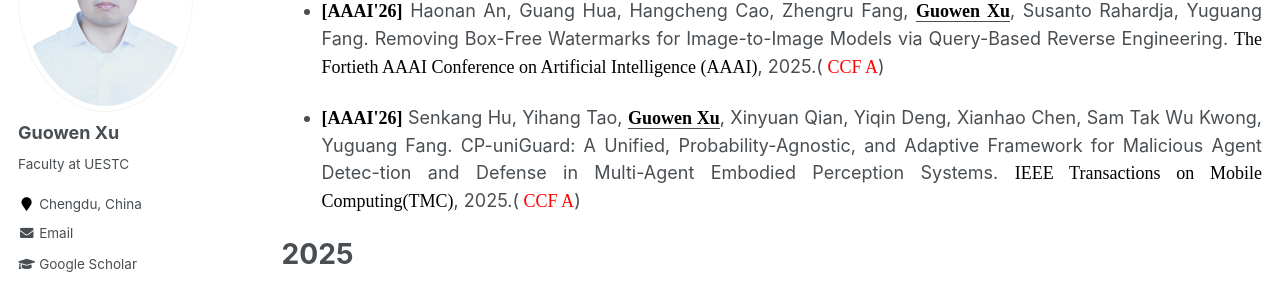
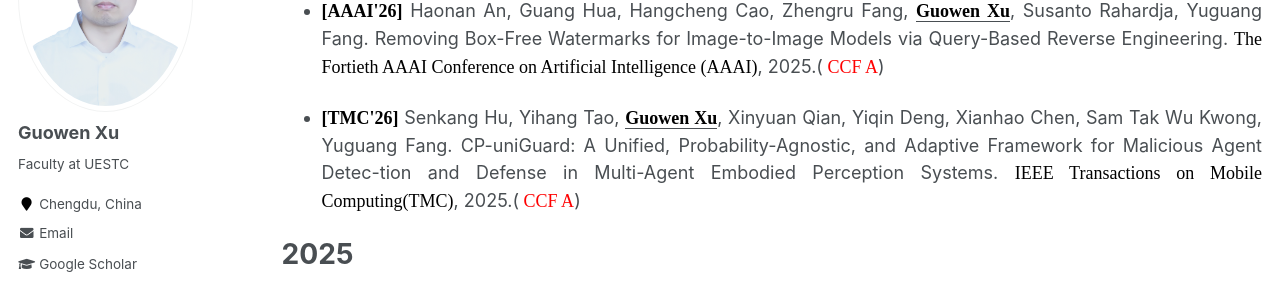
Before and after one commit to Guowen-xu/guowen-xu.github.io, a Jekyll site: the page built from _pages/publications.md, in a window 1280 px wide and 900 px high, scrolled down 595 px. Shown: the part 152-439 px from the top of the window. Built offline with Jekyll 4.4.1, drawn with Linux system fonts in a browser that asks for light colours; some web fonts are replaced.

Commit message:
Update publications.md

```diff
--- a/_pages/publications.md
+++ b/_pages/publications.md
@@ -20,7 +20,7 @@ You can find my articles on my [Google Scholar](https://scholar.google.com.hk/ci
 * <p align="justify"> <b><font face="Times New Roman" color=black size=4> [USENIX Security'26]</font></b> Jiayimei Wang, Tao Ni, <u><b><font face="Times New Roman" color=black size=4> Guowen Xu</font></b></u>, Qingchuan Zhao, Cong Wang. Adversarial Patch EXterminator: Zero-Shot and Patch-Agnostic Defense Framework Against Adver-sarial Patch Attacks. <font face="Times New Roman" color=black size=4> The 35th USENIX Security Symposium (USENIX Security)</font>, 2025.(<font face="Times New Roman" color=red size=4> CCF A</font>)
 
 * <p align="justify"> <b><font face="Times New Roman" color=black size=4> [AAAI'26]</font></b> Haonan An, Guang Hua, Hangcheng Cao, Zhengru Fang, <u><b><font face="Times New Roman" color=black size=4> Guowen Xu</font></b></u>, Susanto Rahardja, Yuguang Fang. Removing Box-Free Watermarks for Image-to-Image Models via Query-Based Reverse Engineering. <font face="Times New Roman" color=black size=4> The Fortieth AAAI Conference on Artificial Intelligence (AAAI)</font>, 2025.(<font face="Times New Roman" color=red size=4> CCF A</font>)
-* <p align="justify"> <b><font face="Times New Roman" color=black size=4> [AAAI'26]</font></b> Senkang Hu, Yihang Tao, <u><b><font face="Times New Roman" color=black size=4> Guowen Xu</font></b></u>, Xinyuan Qian, Yiqin Deng, Xianhao Chen, Sam Tak Wu Kwong, Yuguang Fang. CP-uniGuard: A Unified, Probability-Agnostic, and Adaptive Framework for Malicious Agent Detec-tion and Defense in Multi-Agent Embodied Perception Systems. <font face="Times New Roman" color=black size=4> IEEE Transactions on Mobile Computing(TMC)</font>, 2025.(<font face="Times New Roman" color=red size=4> CCF A</font>)
+* <p align="justify"> <b><font face="Times New Roman" color=black size=4> [TMC'26]</font></b> Senkang Hu, Yihang Tao, <u><b><font face="Times New Roman" color=black size=4> Guowen Xu</font></b></u>, Xinyuan Qian, Yiqin Deng, Xianhao Chen, Sam Tak Wu Kwong, Yuguang Fang. CP-uniGuard: A Unified, Probability-Agnostic, and Adaptive Framework for Malicious Agent Detec-tion and Defense in Multi-Agent Embodied Perception Systems. <font face="Times New Roman" color=black size=4> IEEE Transactions on Mobile Computing(TMC)</font>, 2025.(<font face="Times New Roman" color=red size=4> CCF A</font>)
 
 
 
```
